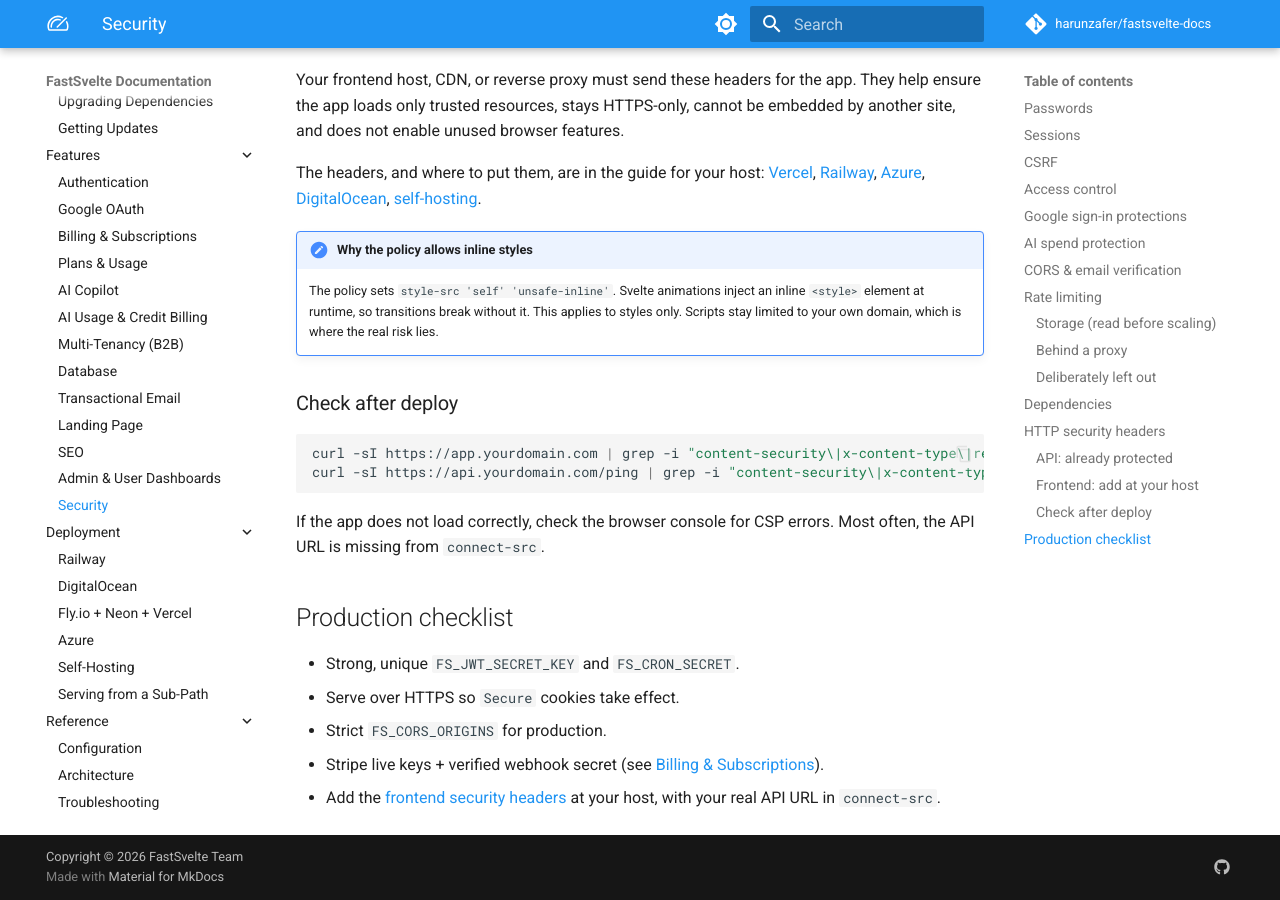
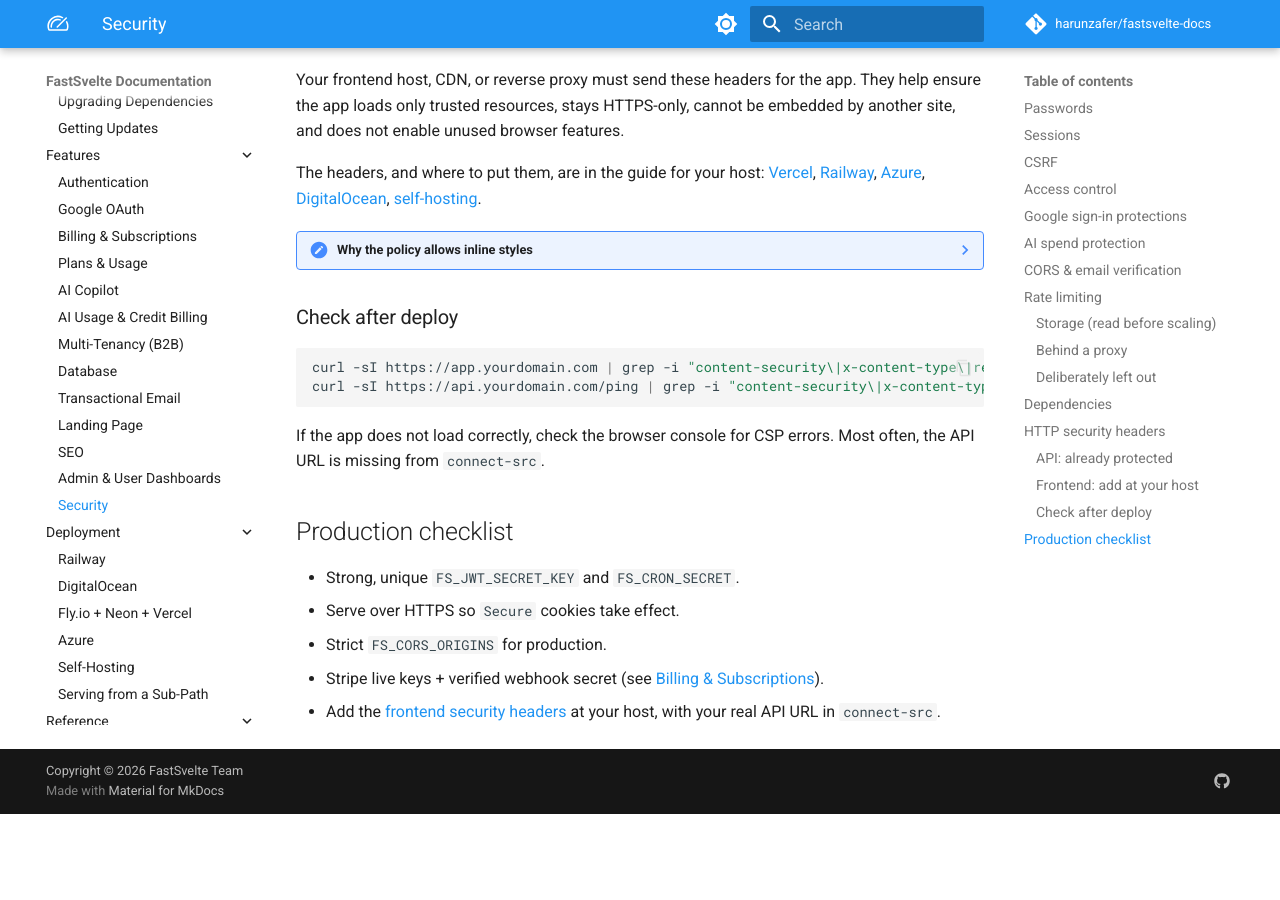
Before and after one commit to harunzafer/fastsvelte-docs, an MkDocs documentation site: the page built from docs/features/security.md, in a window 1280 px wide and 900 px high, scrolled down 4505 px. Built offline with MkDocs 1.6.1 and Material for MkDocs 9.7.7, drawn with Linux system fonts in a browser that asks for light colours; comment, search, counter and statistics services are not loaded; after the commit the page ends 5319 px from its top, so only the background shows below that.

Commit message:
docs: collapsible-detail sweep — rationale moves behind ??? note blocks
Per CLAUDE.md 'Where detail goes': longer rationale collapses so step-following
readers don't scroll past it. Converted: password-policy 'no character rules'
section + Field(pattern) info box, security inline-styles note, self-hosting
'Why Docker Compose?', architecture depends() note. Architecture's 'Why X?'
reference sections stay inline deliberately — explanation is that page's job.

Co-Authored-By: Claude Fable 5 <noreply@anthropic.com>

```diff
--- a/docs/features/security.md
+++ b/docs/features/security.md
@@ -132,7 +132,7 @@ Your frontend host, CDN, or reverse proxy must send these headers for the app. T
 
 The headers, and where to put them, are in the guide for your host: [Vercel](../deployment/fly-neon-vercel.md#security-headers), [Railway](../deployment/railway.md#security-headers), [Azure](../deployment/azure.md#security-headers), [DigitalOcean](../deployment/digitalocean.md#security-headers), [self-hosting](../deployment/self-hosting.md#security-headers).
 
-!!! note "Why the policy allows inline styles"
+??? note "Why the policy allows inline styles"
 
     The policy sets `style-src 'self' 'unsafe-inline'`. Svelte animations inject an inline `<style>` element at runtime, so transitions break without it. This applies to styles only. Scripts stay limited to your own domain, which is where the real risk lies.
 
```
Also changed, not shown: docs/deployment/self-hosting.md (+6 -6 lines), docs/guides/changing-the-password-policy.md (+9 -9 lines), docs/reference/architecture.md (+1 -1 lines).
